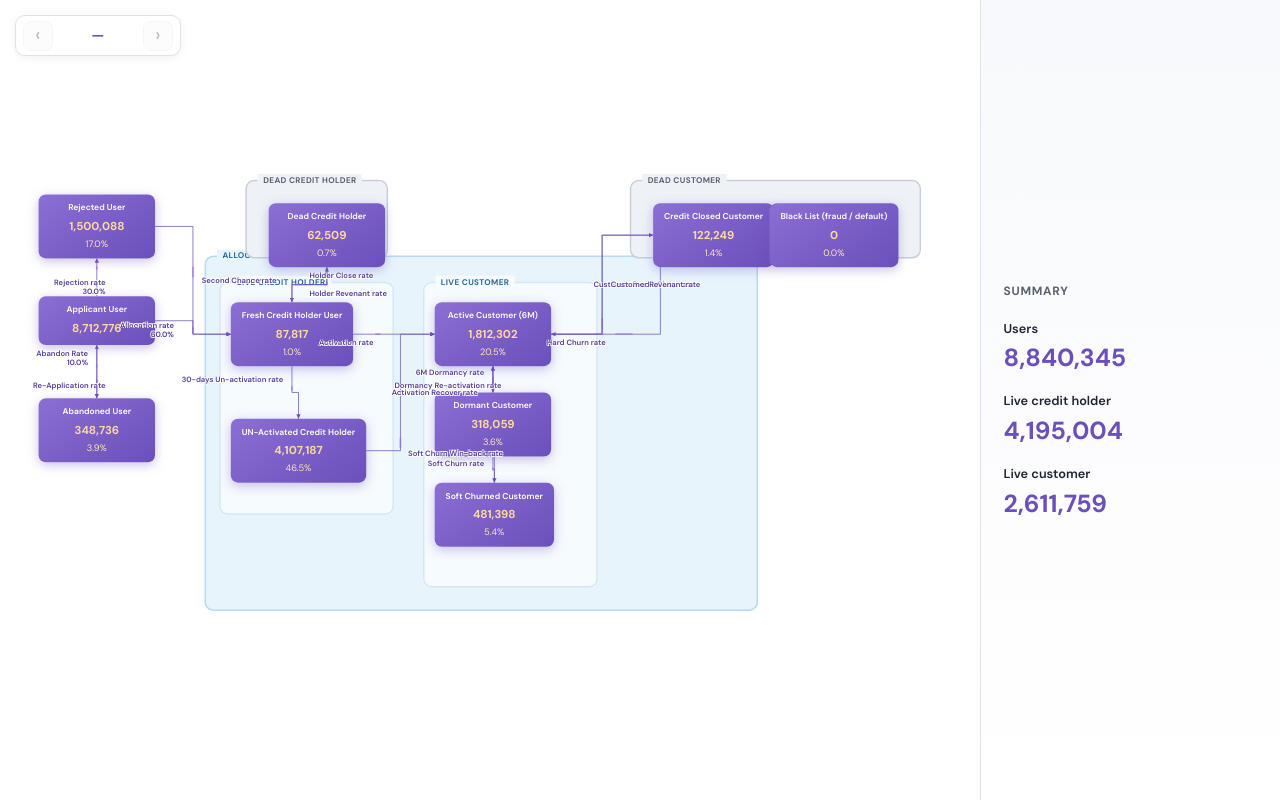
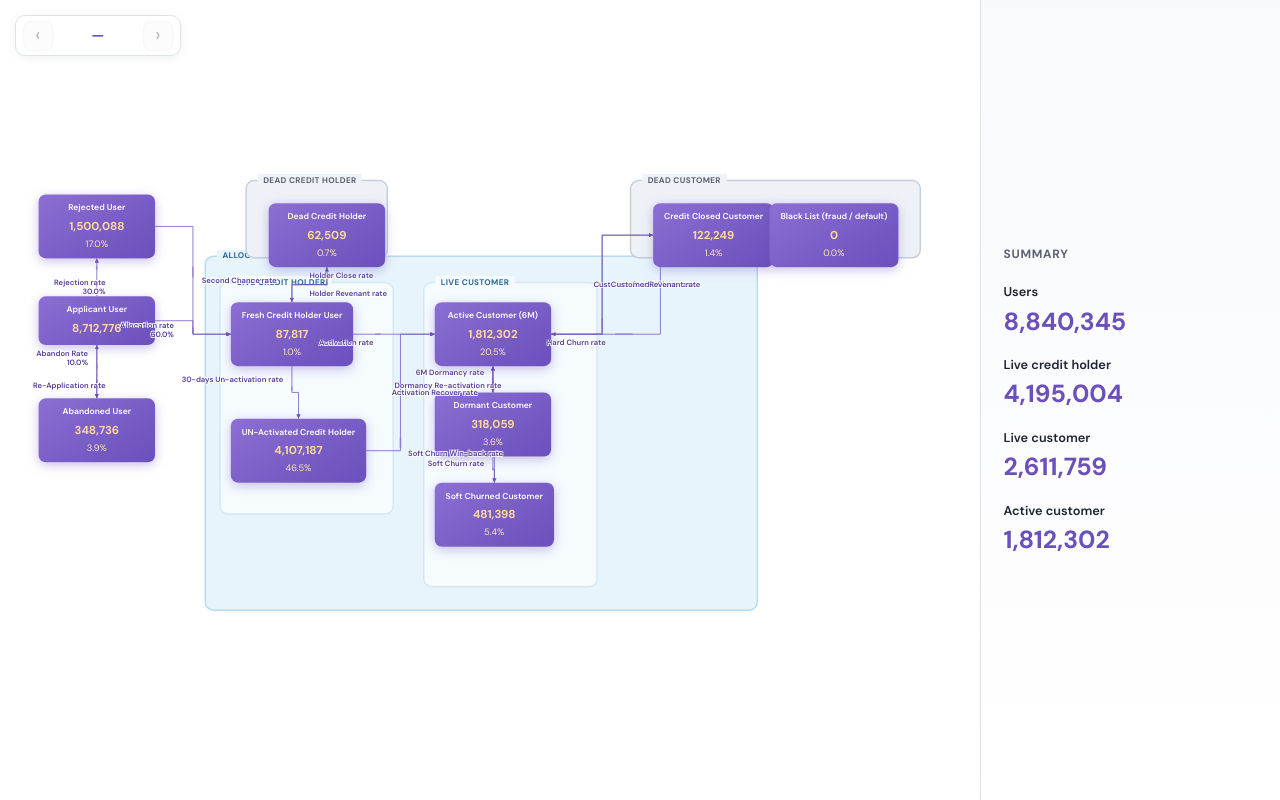
Before and after one commit to milad128/product-strategy-app, a FastAPI app: page /lifecycle/present in a window 1280 px wide. Run offline with FastAPI, Linux system fonts and the light colour scheme; data that the repository does not hold is empty.

Commit message:
new stage added

```diff
--- a/src/app/lifecycle/static/js/canvas-editor.js
+++ b/src/app/lifecycle/static/js/canvas-editor.js
@@ -1870,9 +1870,11 @@
     const usersEl = document.getElementById("metric-users");
     const liveCreditEl = document.getElementById("metric-live-credit-holder");
     const liveCustomerEl = document.getElementById("metric-live-customer");
+    const activeCustomerEl = document.getElementById("metric-active-customer");
     if (usersEl) usersEl.textContent = formatNumber(metrics.users);
     if (liveCreditEl) liveCreditEl.textContent = formatNumber(metrics.liveCreditHolder);
     if (liveCustomerEl) liveCustomerEl.textContent = formatNumber(metrics.liveCustomer);
+    if (activeCustomerEl) activeCustomerEl.textContent = formatNumber(metrics.activeCustomer);
   }
 
   function updateMonthNavUI() {
--- a/src/app/lifecycle/static/js/shared.js
+++ b/src/app/lifecycle/static/js/shared.js
@@ -384,6 +384,8 @@ function calcPresentationMetrics(counts, layout) {
       (counts.activeCustomer ?? 0) +
       (counts.dormantCustomer ?? 0) +
       (counts.softChurned ?? 0),
+    activeCustomer:
+      (counts["custom-1783425377379"] ?? 0) + (counts.activeCustomer ?? 0),
   };
 }
 
--- a/src/app/lifecycle/templates/present.html
+++ b/src/app/lifecycle/templates/present.html
@@ -42,6 +42,10 @@
             <dt>Live customer</dt>
             <dd id="metric-live-customer">—</dd>
           </div>
+          <div class="present-summary__row">
+            <dt>Active customer</dt>
+            <dd id="metric-active-customer">—</dd>
+          </div>
         </dl>
       </aside>
     </div>
```
Also changed, not shown: 1 other file.
